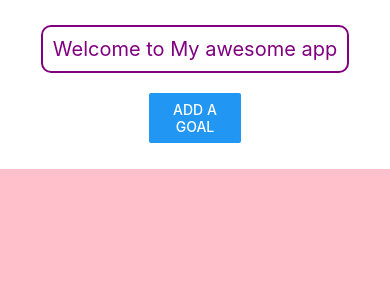
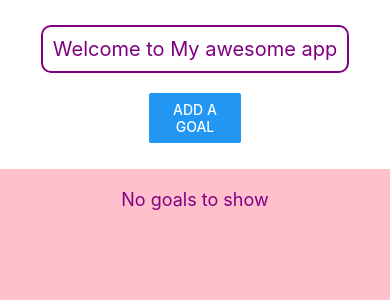
Before and after one commit to Zhouyuxin4/CS5520, a React Native app: screen / in a window 390 px wide. Shown: the top 300 px of the page. Built offline with nearby package versions, Linux system fonts and the light colour scheme.

Commit message:
add flatlist props to show texts, handle delete and handle separator

```diff
--- a/App.tsx
+++ b/App.tsx
@@ -1,5 +1,5 @@
 import { StatusBar } from 'expo-status-bar';
-import { StyleSheet, TextInput, View, Text, Button, SafeAreaView, FlatList, ScrollView, } from 'react-native';
+import { StyleSheet, TextInput, View, Text, Button, SafeAreaView, FlatList, ScrollView, Alert} from 'react-native';
 import Header from "./components/Header"
 import Input from "./components/Input"
 import { useState } from 'react';
@@ -45,6 +45,17 @@ export default function App() {
     setGoals(()=>newArray)
   }
 
+  function handleDeleteAllGoals(){
+    Alert.alert(
+      "Delete All Goals",
+      "You will delete all goals.",
+      [
+        { text: "No", style: "cancel" },
+        { text: "Yes", onPress: () => setGoals([]) },
+      ]
+    );
+  }
+
   return (
     <SafeAreaView style={styles.container}>
       <View style={styles.topContainer}>
@@ -56,11 +67,17 @@ export default function App() {
           <Button title="Add a goal" onPress={handleModalVisibility} /></View>
       </View>
       <View style={styles.bottomContainer}>
-      <FlatList style ={styles.contentContainer} contentContainerStyle={styles.innerContainer}
+      <FlatList
+        style ={styles.contentContainer}
+        contentContainerStyle={styles.innerContainer}
         data={goals}
         renderItem={({ item }) => {
           return <GoalItem goalObj={item} deleteHandler={handleDeleteGoal}/>
         }}
+        ListEmptyComponent={<Text style={styles.text}>No goals to show</Text>}
+        ListHeaderComponent={goals.length > 0 ? (<Text style={styles.text}>My Goals</Text>) : null}
+        ListFooterComponent={goals.length > 0 ? (<Button title="Delete all" onPress={handleDeleteAllGoals}/> ): null}
+        ItemSeparatorComponent={() => <View style={styles.separator} />}
       />
     </View>
       <StatusBar style="auto" />
@@ -109,5 +126,16 @@ const styles = StyleSheet.create({
   },
   innerContainer:{
     alignItems:"center"
-  }
+  },
+  text:{
+    color:"#800080",
+    fontSize:18,
+    margin:20
+  },
+  separator: {
+    height: 4,
+    backgroundColor: '#808080',
+    marginHorizontal: 10,
+    marginBottom:30
+  },
 });
--- a/components/GoalItem.tsx
+++ b/components/GoalItem.tsx
@@ -21,7 +21,7 @@ export default function GoalItem({goalObj, deleteHandler}:GoalItemProps){
 
 const styles = StyleSheet.create({
     output: {
-      marginBottom:100,
+      marginBottom: 30,
       backgroundColor: "#ccc",
       padding: 10,
       borderRadius: 10,
```
